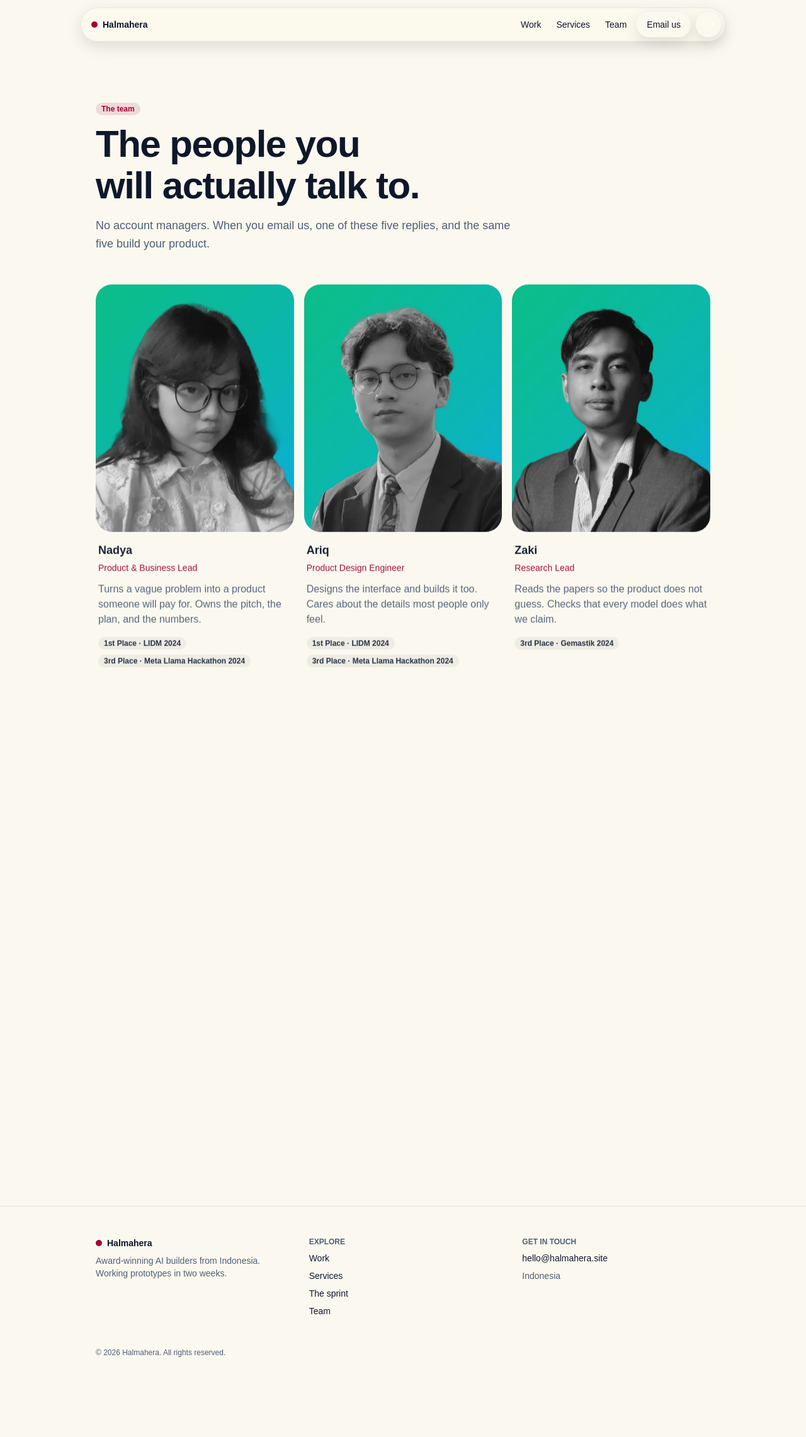
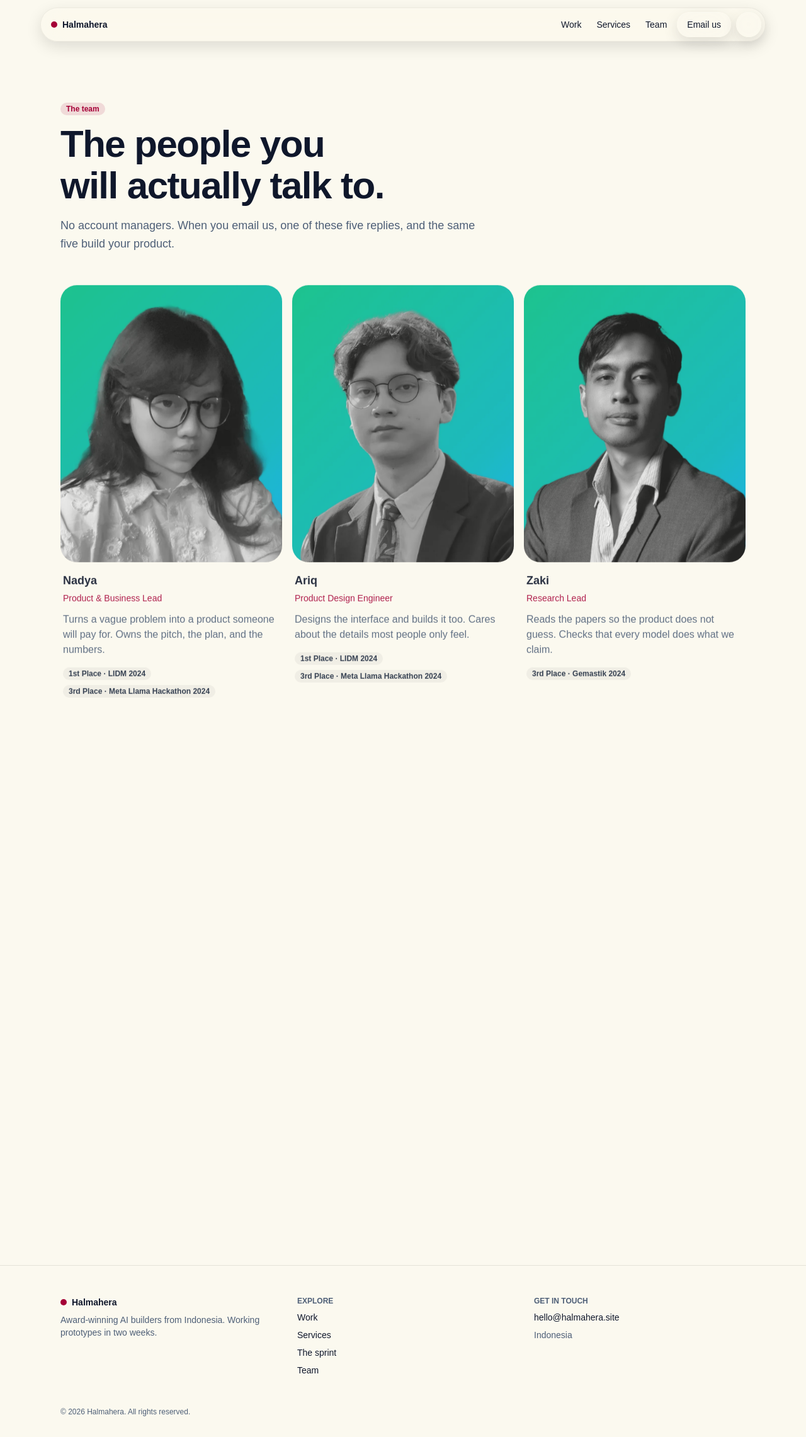
Before and after one commit to halmahera-dev/company-profile, a Next.js app in the folder apps/web/: page /team in a window 1280 px wide. Shown: the whole page at 63% size. Before the commit the page ends 2188 px from the top, so only its background shows below. Built offline with nearby package versions, Linux system fonts and the light colour scheme; some icons are missing.

Commit message:
style(web): match profile page containers to the design system
Use max-w-6xl with px-4 sm:px-8 and a 16px header inset, the same as
/design-system.

```diff
--- a/apps/web/src/features/profile/components/profile-content.tsx
+++ b/apps/web/src/features/profile/components/profile-content.tsx
@@ -63,7 +63,7 @@ function Hero() {
       <div className="absolute inset-0 -z-10 bg-linear-to-r from-deep-wine/85 via-deep-wine/55 to-transparent" />
       <div className="absolute inset-0 -z-10 bg-linear-to-b from-transparent from-60% to-background" />
 
-      <div className="mx-auto w-full max-w-5xl px-4 pt-28 pb-12 sm:px-6 sm:pt-32 sm:pb-24">
+      <div className="mx-auto w-full max-w-6xl px-4 pt-28 pb-12 sm:px-8 sm:pt-32 sm:pb-24">
         <div className="rise-in">
           <Badge variant="blur">AI product team from Indonesia</Badge>
         </div>
@@ -108,7 +108,7 @@ function Hero() {
 function Work() {
   return (
     <section id="work" className="scroll-mt-24 py-14 sm:py-20 lg:py-24">
-      <div className="mx-auto max-w-5xl px-4 sm:px-6">
+      <div className="mx-auto max-w-6xl px-4 sm:px-8">
         <SectionHeading eyebrow="Our work" title="Built under pressure.">
           Weekend deadlines, national juries, real problems. Two products, three podiums.
         </SectionHeading>
@@ -194,7 +194,7 @@ function Services() {
 
   return (
     <section id="services" className="scroll-mt-24 bg-muted/50 py-14 sm:py-20 lg:py-24">
-      <div className="mx-auto max-w-5xl px-4 sm:px-6">
+      <div className="mx-auto max-w-6xl px-4 sm:px-8">
         <SectionHeading eyebrow="Services" title="Three ways to work with us." />
         <ul className="mt-8 grid gap-4 sm:mt-10 md:grid-cols-3">
           {services.map(function renderService(service) {
@@ -233,7 +233,7 @@ function Services() {
 function Sprint() {
   return (
     <section id="sprint" className="scroll-mt-24 py-14 sm:py-20 lg:py-24">
-      <div className="mx-auto max-w-5xl px-4 sm:px-6">
+      <div className="mx-auto max-w-6xl px-4 sm:px-8">
         <SectionHeading eyebrow="The sprint" title="Fourteen days, idea to demo.">
           This is how a Prototype Sprint runs. Pick a phase to see what happens in it.
         </SectionHeading>
@@ -256,7 +256,7 @@ function WhyUs() {
 
   return (
     <section className="bg-muted/50 py-14 sm:py-20 lg:py-24">
-      <div className="mx-auto max-w-5xl px-4 sm:px-6">
+      <div className="mx-auto max-w-6xl px-4 sm:px-8">
         <SectionHeading eyebrow="Why us" title="Why not a big agency?">
           Big agencies are good at big programs. When you need to know fast if an AI idea works,
           they are slow.
@@ -309,7 +309,7 @@ function WhyUs() {
 function Team() {
   return (
     <section className="py-14 sm:py-20 lg:py-24">
-      <div className="mx-auto max-w-5xl px-4 sm:px-6">
+      <div className="mx-auto max-w-6xl px-4 sm:px-8">
         <SectionHeading eyebrow="The team" title="Five builders. Three podiums.">
           Two of us won with the reading classroom. Three of us won with disaster detection. Now we
           build together.
@@ -318,7 +318,7 @@ function Team() {
       <div className="mt-10 reveal-on-scroll">
         <TeamCarousel members={members} />
       </div>
-      <div className="mx-auto mt-6 flex max-w-5xl justify-center px-4 sm:px-6">
+      <div className="mx-auto mt-6 flex max-w-6xl justify-center px-4 sm:px-8">
         <Button variant="outline" nativeButton={false} render={<Link href="/team" />}>
           Meet the team
           <HugeiconsIcon icon={ArrowRight01Icon} data-icon="inline-end" />
@@ -340,7 +340,7 @@ function Closing() {
         className="-z-10 object-cover object-bottom opacity-40 dark:opacity-25"
       />
       <div className="absolute inset-0 -z-10 bg-linear-to-b from-background via-background/70 to-background/40" />
-      <div className="mx-auto max-w-5xl px-4 py-20 sm:px-6 sm:py-28 lg:py-32">
+      <div className="mx-auto max-w-6xl px-4 py-20 sm:px-8 sm:py-28 lg:py-32">
         <SectionHeading eyebrow="Let’s talk" title="Got an AI idea collecting dust?">
           Tell us what it should do. We will tell you honestly if two weeks is enough.
         </SectionHeading>
--- a/apps/web/src/features/profile/components/site-footer.tsx
+++ b/apps/web/src/features/profile/components/site-footer.tsx
@@ -12,7 +12,7 @@ export function SiteFooter() {
 
   return (
     <footer className="border-t">
-      <div className="mx-auto grid max-w-5xl gap-10 px-4 py-12 sm:grid-cols-3 sm:px-6">
+      <div className="mx-auto grid max-w-6xl gap-10 px-4 py-12 sm:grid-cols-3 sm:px-8">
         <div className="grid content-start gap-2">
           <p className="flex items-center gap-2 font-heading text-sm font-bold">
             <span aria-hidden className="size-2.5 rounded-full bg-brand" />
@@ -49,7 +49,7 @@ export function SiteFooter() {
           <p className="text-sm text-muted-foreground">Indonesia</p>
         </div>
       </div>
-      <div className="mx-auto max-w-5xl px-4 pb-8 sm:px-6">
+      <div className="mx-auto max-w-6xl px-4 pb-8 sm:px-8">
         <p className="text-xs text-muted-foreground">© 2026 Halmahera. All rights reserved.</p>
       </div>
     </footer>
--- a/apps/web/src/features/profile/components/site-header.tsx
+++ b/apps/web/src/features/profile/components/site-header.tsx
@@ -7,7 +7,7 @@ export const contactEmail = "hello@halmahera.site";
 
 export function SiteHeader() {
   return (
-    <header className="fixed inset-x-3 top-3 z-30 mx-auto flex max-w-5xl items-center gap-1 rounded-full border border-black/6 glass py-1.5 pr-1.5 pl-4 sm:inset-x-6">
+    <header className="fixed inset-x-4 top-3 z-30 mx-auto flex max-w-6xl items-center gap-1 rounded-full border border-black/6 glass py-1.5 pr-1.5 pl-4">
       <Link href="/" className="flex items-center gap-2 font-heading text-sm font-bold">
         <span aria-hidden className="size-2.5 rounded-full bg-brand" />
         Halmahera
--- a/apps/web/src/features/profile/components/team-carousel.tsx
+++ b/apps/web/src/features/profile/components/team-carousel.tsx
@@ -48,7 +48,7 @@ export function TeamCarousel({ members }: { members: Member[] }) {
 
   return (
     <div
-      className="mx-auto max-w-5xl"
+      className="mx-auto max-w-6xl"
       onFocusCapture={() => setIsFocusInside(true)}
       onBlurCapture={function resumeWhenFocusLeaves(event) {
         if (!event.currentTarget.contains(event.relatedTarget)) setIsFocusInside(false);
@@ -58,7 +58,7 @@ export function TeamCarousel({ members }: { members: Member[] }) {
         ref={listRef}
         onPointerEnter={() => setIsPointerInside(true)}
         onPointerLeave={() => setIsPointerInside(false)}
-        className="flex snap-x snap-mandatory scroll-px-4 gap-3 overflow-x-auto px-4 pb-4 sm:scroll-px-6 sm:px-6 lg:h-112 lg:overflow-visible lg:pb-0"
+        className="flex snap-x snap-mandatory scroll-px-4 gap-3 overflow-x-auto px-4 pb-4 sm:scroll-px-8 sm:px-8 lg:h-112 lg:overflow-visible lg:pb-0"
       >
         {members.map(function renderMember(member, index) {
           return (
--- a/apps/web/src/features/profile/components/team-content.tsx
+++ b/apps/web/src/features/profile/components/team-content.tsx
@@ -13,7 +13,7 @@ export function TeamContent() {
   return (
     <div data-page="profile" className="min-h-svh overflow-x-clip bg-background text-foreground">
       <SiteHeader />
-      <main className="mx-auto max-w-5xl px-4 pt-32 pb-20 sm:px-6 sm:pt-40 sm:pb-28">
+      <main className="mx-auto max-w-6xl px-4 pt-32 pb-20 sm:px-8 sm:pt-40 sm:pb-28">
         <SectionHeading eyebrow="The team" title="The people you will actually talk to.">
           No account managers. When you email us, one of these five replies, and the same five build
           your product.
```
